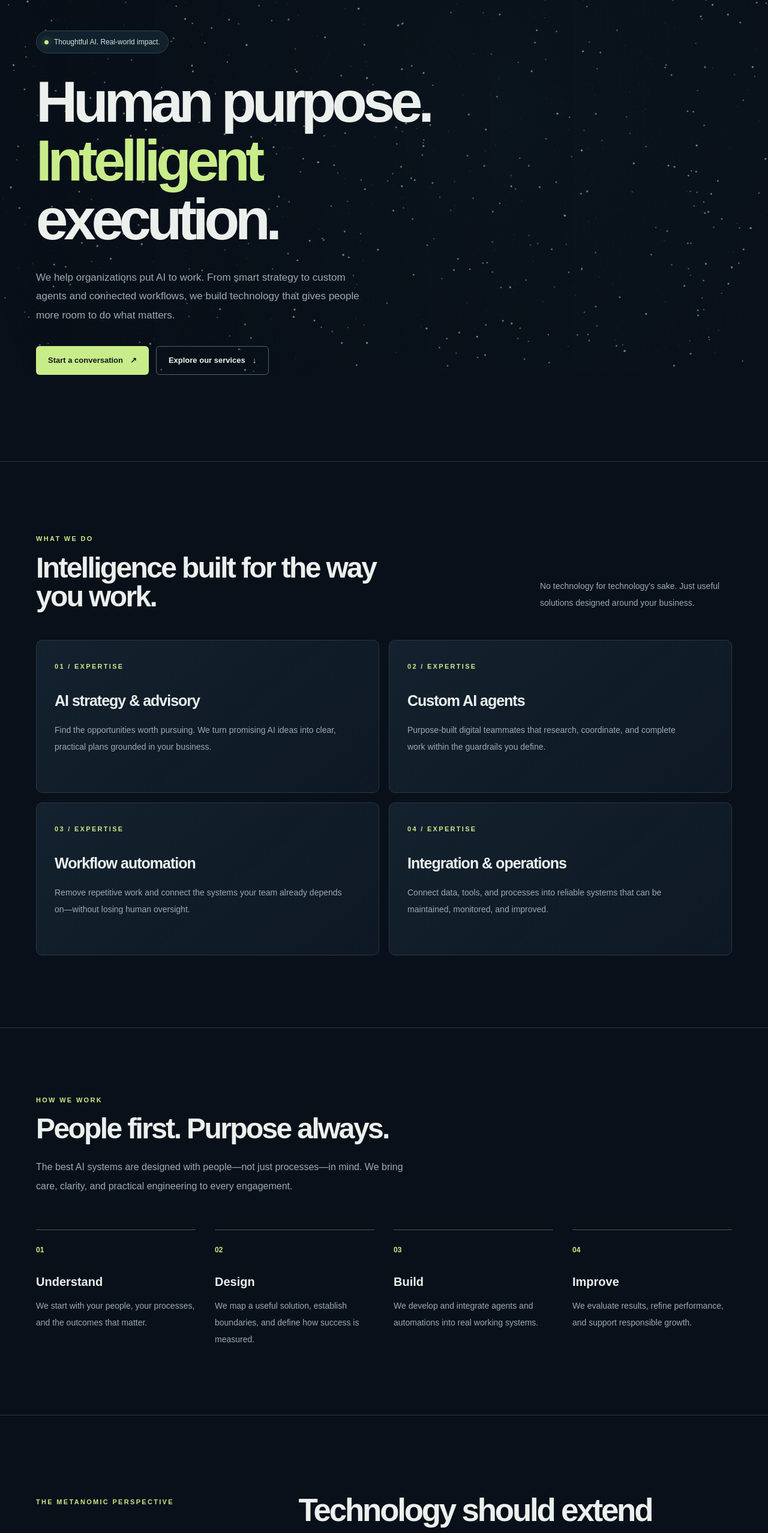
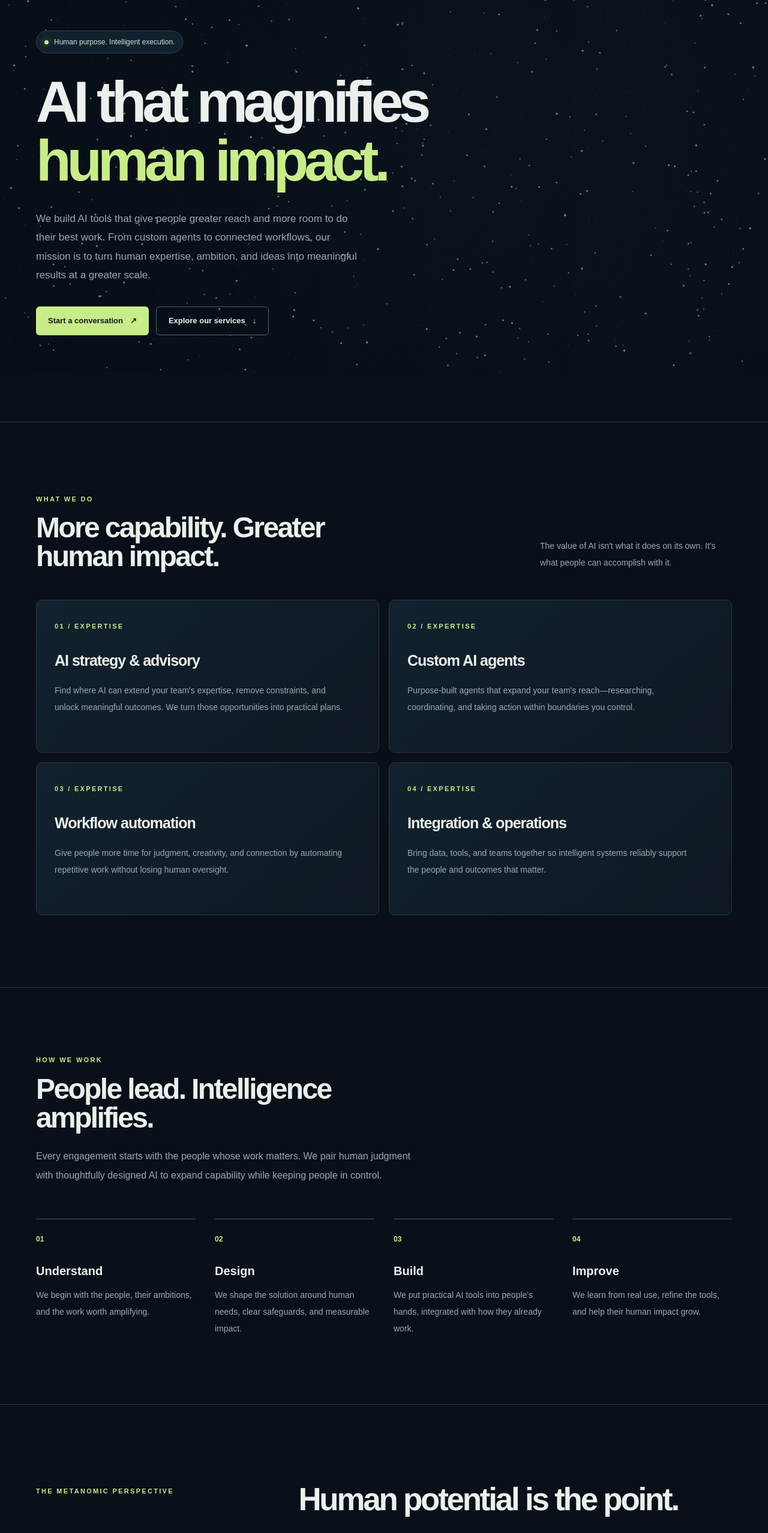
Before and after one commit to geisera/metanomic, a Next.js app: page / in a window 1280 px wide. Shown: the part 180-2736 px from the top of the page at 60% size. Built offline with nearby package versions, Linux system fonts and the light colour scheme.

Commit message:
Refocus Metanomic copy on AI that magnifies human impact

```diff
--- a/src/app/page.tsx
+++ b/src/app/page.tsx
@@ -1,16 +1,16 @@
 import Link from "next/link";
 
 const services = [
-  { number: "01", title: "AI strategy & advisory", description: "Find the opportunities worth pursuing. We turn promising AI ideas into clear, practical plans grounded in your business." },
-  { number: "02", title: "Custom AI agents", description: "Purpose-built digital teammates that research, coordinate, and complete work within the guardrails you define." },
-  { number: "03", title: "Workflow automation", description: "Remove repetitive work and connect the systems your team already depends on—without losing human oversight." },
-  { number: "04", title: "Integration & operations", description: "Connect data, tools, and processes into reliable systems that can be maintained, monitored, and improved." }
+  { number: "01", title: "AI strategy & advisory", description: "Find where AI can extend your team's expertise, remove constraints, and unlock meaningful outcomes. We turn those opportunities into practical plans." },
+  { number: "02", title: "Custom AI agents", description: "Purpose-built agents that expand your team's reach—researching, coordinating, and taking action within boundaries you control." },
+  { number: "03", title: "Workflow automation", description: "Give people more time for judgment, creativity, and connection by automating repetitive work without losing human oversight." },
+  { number: "04", title: "Integration & operations", description: "Bring data, tools, and teams together so intelligent systems reliably support the people and outcomes that matter." }
 ];
 const steps = [
-  { index: "01", title: "Understand", description: "We start with your people, your processes, and the outcomes that matter." },
-  { index: "02", title: "Design", description: "We map a useful solution, establish boundaries, and define how success is measured." },
-  { index: "03", title: "Build", description: "We develop and integrate agents and automations into real working systems." },
-  { index: "04", title: "Improve", description: "We evaluate results, refine performance, and support responsible growth." }
+  { index: "01", title: "Understand", description: "We begin with the people, their ambitions, and the work worth amplifying." },
+  { index: "02", title: "Design", description: "We shape the solution around human needs, clear safeguards, and measurable impact." },
+  { index: "03", title: "Build", description: "We put practical AI tools into people's hands, integrated with how they already work." },
+  { index: "04", title: "Improve", description: "We learn from real use, refine the tools, and help their human impact grow." }
 ];
 
 function Logo() {
@@ -37,9 +37,9 @@ export default function Home() {
     <section className="relative overflow-hidden">
       <div className="container relative flex min-h-[min(83vh,820px)] items-center py-28 md:py-36">
         <div>
-          <span className="pill">Thoughtful AI. Real-world impact.</span>
-          <h1 className="mt-8 max-w-[790px] text-[clamp(3.4rem,7.5vw,6.9rem)] leading-[1.02] font-semibold tracking-[-.075em]">Human purpose.<br/><span className="text-[#c9ec8a]">Intelligent</span><br/>execution.</h1>
-          <p className="muted mt-8 max-w-[550px] text-[17px] leading-[1.85]">We help organizations put AI to work. From smart strategy to custom agents and connected workflows, we build technology that gives people more room to do what matters.</p>
+          <span className="pill">Human purpose. Intelligent execution.</span>
+          <h1 className="mt-8 max-w-[790px] text-[clamp(3.4rem,7.5vw,6.9rem)] leading-[1.02] font-semibold tracking-[-.075em]">AI that magnifies<br/><span className="text-[#c9ec8a]">human impact.</span></h1>
+          <p className="muted mt-8 max-w-[550px] text-[17px] leading-[1.85]">We build AI tools that give people greater reach and more room to do their best work. From custom agents to connected workflows, our mission is to turn human expertise, ambition, and ideas into meaningful results at a greater scale.</p>
           <div className="mt-9 flex flex-wrap gap-3">
             <Link href="/contact" className="button button-primary">Start a conversation <span aria-hidden>↗</span></Link>
             <a href="#services" className="button button-outline">Explore our services <span aria-hidden>↓</span></a>
@@ -51,8 +51,8 @@ export default function Home() {
     <section id="services" className="rule py-24 md:py-30">
       <div className="container">
         <div className="mb-12 flex flex-wrap items-end justify-between gap-8">
-          <div><p className="eyebrow">What we do</p><h2 className="mt-4 max-w-[620px] text-4xl font-semibold tracking-[-.055em] md:text-5xl">Intelligence built for the way you work.</h2></div>
-          <p className="muted max-w-[320px] text-sm leading-7">No technology for technology&apos;s sake. Just useful solutions designed around your business.</p>
+          <div><p className="eyebrow">What we do</p><h2 className="mt-4 max-w-[620px] text-4xl font-semibold tracking-[-.055em] md:text-5xl">More capability. Greater human impact.</h2></div>
+          <p className="muted max-w-[320px] text-sm leading-7">The value of AI isn't what it does on its own. It's what people can accomplish with it.</p>
         </div>
         <div className="grid gap-4 md:grid-cols-2">
           {services.map((service) => <article className="card group min-h-[255px]" key={service.number}>
@@ -67,8 +67,8 @@ export default function Home() {
     <section id="approach" className="rule py-24 md:py-28">
       <div className="container">
         <p className="eyebrow">How we work</p>
-        <h2 className="mt-4 max-w-[640px] text-4xl font-semibold tracking-[-.055em] md:text-5xl">People first. Purpose always.</h2>
-        <p className="muted mt-6 max-w-[650px] leading-8">The best AI systems are designed with people—not just processes—in mind. We bring care, clarity, and practical engineering to every engagement.</p>
+        <h2 className="mt-4 max-w-[640px] text-4xl font-semibold tracking-[-.055em] md:text-5xl">People lead. Intelligence amplifies.</h2>
+        <p className="muted mt-6 max-w-[650px] leading-8">Every engagement starts with the people whose work matters. We pair human judgment with thoughtfully designed AI to expand capability while keeping people in control.</p>
         <div className="mt-14 grid gap-8 md:grid-cols-4">
           {steps.map((step) => <div className="border-t border-[#426050] pt-5" key={step.index}>
             <span className="text-xs font-bold text-[#c9ec8a]">{step.index}</span>
@@ -82,15 +82,15 @@ export default function Home() {
     <section id="about" className="rule py-24 md:py-32">
       <div className="container grid gap-10 md:grid-cols-[.55fr_1fr]">
         <p className="eyebrow pt-2">The Metanomic perspective</p>
-        <div><h2 className="text-4xl font-semibold leading-[1.15] tracking-[-.06em] md:text-[3.3rem]">Technology should extend human capability, not complicate it.</h2>
-          <p className="muted mt-7 max-w-[660px] leading-8">We believe the future of work is a partnership between human judgment and intelligent systems. Our role is to make that partnership useful, reliable, and accessible—one thoughtfully built solution at a time.</p>
+        <div><h2 className="text-4xl font-semibold leading-[1.15] tracking-[-.06em] md:text-[3.3rem]">Human potential is the point.</h2>
+          <p className="muted mt-7 max-w-[660px] leading-8">The promise of AI isn't to replace the people who do meaningful work. It's to extend their expertise, creativity, and ability to act. We build practical tools that put more possibility in human hands—helping individuals and organizations solve bigger problems and make a greater difference.</p>
         </div>
       </div>
     </section>
 
     <section className="border-y border-[#405242] bg-[#c9ec8a]/90 py-20 text-[#14231e] backdrop-blur-sm">
       <div className="container flex flex-wrap items-center justify-between gap-8">
-        <div><p className="text-xs font-bold uppercase tracking-[.2em]">Build what comes next</p><h2 className="mt-3 max-w-[660px] text-4xl font-semibold tracking-[-.06em] md:text-5xl">Let&apos;s make intelligence useful.</h2></div>
+        <div><p className="text-xs font-bold uppercase tracking-[.2em]">Build what comes next</p><h2 className="mt-3 max-w-[660px] text-4xl font-semibold tracking-[-.06em] md:text-5xl">Let&apos;s make a bigger impact.</h2></div>
         <Link href="/contact" className="button !bg-[#14231e] !text-[#eff7e8]">Talk with Metanomic <span aria-hidden>↗</span></Link>
       </div>
     </section>
```
